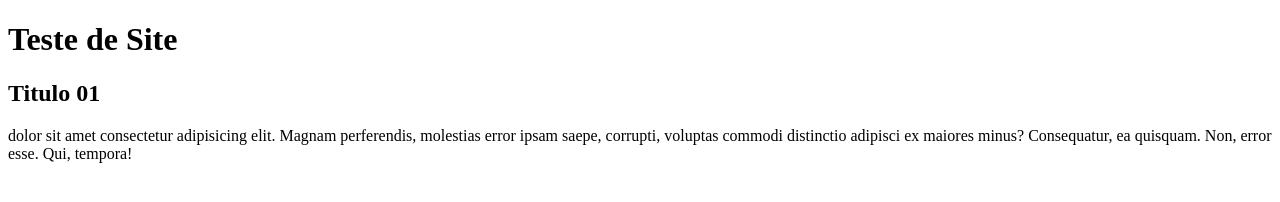
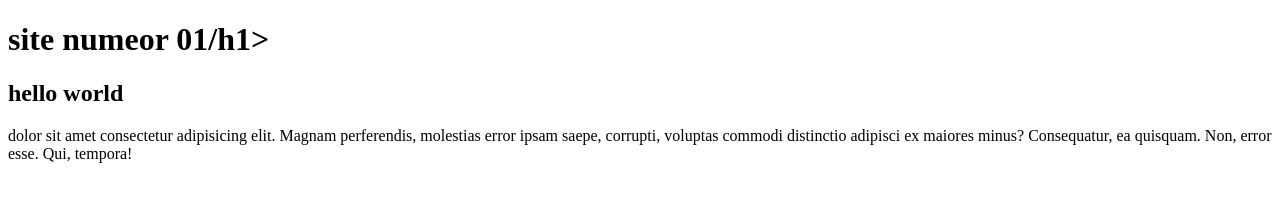
Before and after one commit to Pollyanaj/projeto-site, a plain HTML site: page index.html in a window 1280 px wide. Drawn offline with Linux system fonts and the light colour scheme.

Commit message:
fiz alterações no conteúdo

```diff
--- a/index.html
+++ b/index.html
@@ -3,15 +3,15 @@
 <head>
     <meta charset="UTF-8">
     <meta name="viewport" content="width=device-width, initial-scale=1.0">
-    <title>Site Teste</title>
+    <title></title>
 </head>
 <body>
     <main>
         <header>
-            <h1>Teste de Site</h1>
+            <h1>site numeor 01/h1>
         </header>
         <article>
-            <h1>Titulo 01</h1>
+            <h1>hello world</h1>
             <p> dolor sit amet consectetur adipisicing elit. Magnam perferendis, molestias error ipsam saepe, corrupti, voluptas commodi distinctio adipisci ex maiores minus? Consequatur, ea quisquam. Non, error esse. Qui, tempora!</p>
         </article>
     </main>
```
